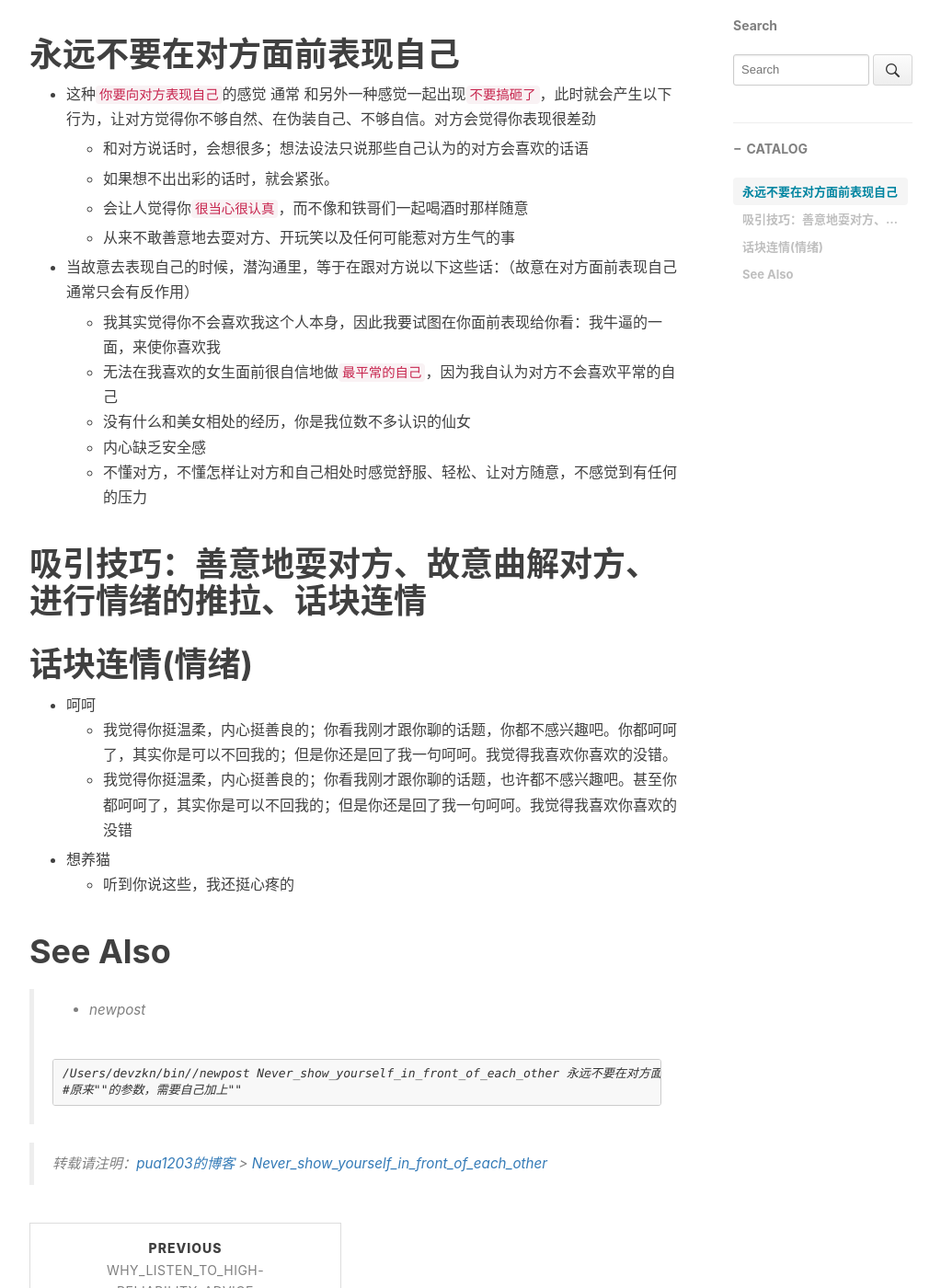
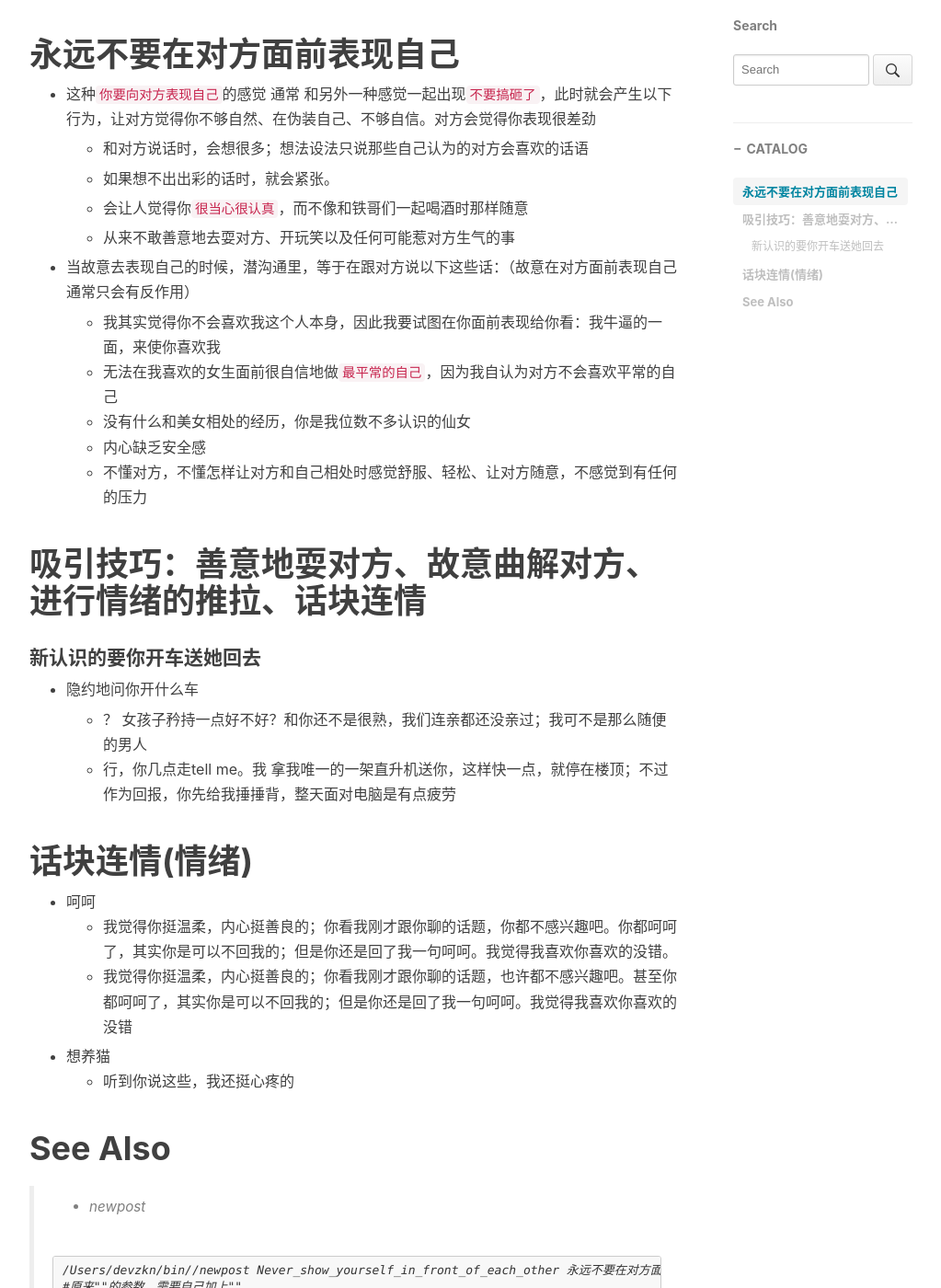
Before and after one commit to pua1203/pua1203.github.io, a Jekyll site: the page built from _posts/HookedOnMe/2018-10-25-Never_show_yourself_in_front_of_each_other.md, in a window 1280 px wide and 1400 px high, scrolled down 575 px. Shown: the whole window at 92% size, without its empty margins (233-1256 px from the left). Built offline with Jekyll 4.4.1, drawn with Linux system fonts in a browser that asks for light colours; nearby versions of some CDN libraries; comment, search, counter and statistics services are not loaded.

Commit message:
和你还不是很熟

```diff
--- a/_posts/HookedOnMe/2018-10-25-Never_show_yourself_in_front_of_each_other.md
+++ b/_posts/HookedOnMe/2018-10-25-Never_show_yourself_in_front_of_each_other.md
@@ -47,6 +47,12 @@ subtitle: III、永远不要在对方面前表现自己,而是善意地耍对方
 
 
 
+#### 新认识的要你开车送她回去
+
+* 隐约地问你开什么车
+
+  * ？ 女孩子矜持一点好不好？和你还不是很熟，我们连亲都还没亲过；我可不是那么随便的男人
+  * 行，你几点走tell me。我 拿我唯一的一架直升机送你，这样快一点，就停在楼顶；不过作为回报，你先给我捶捶背，整天面对电脑是有点疲劳
 
 
 
```
